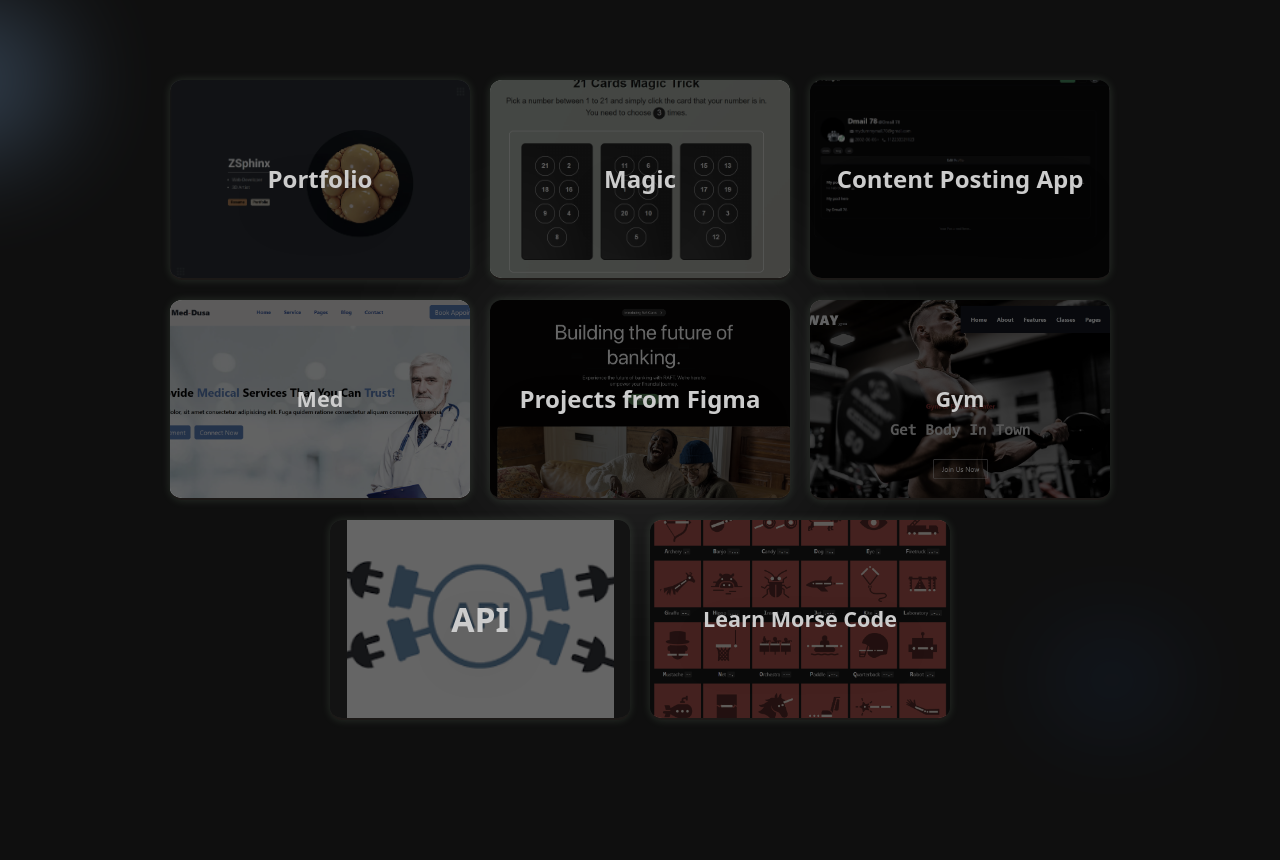
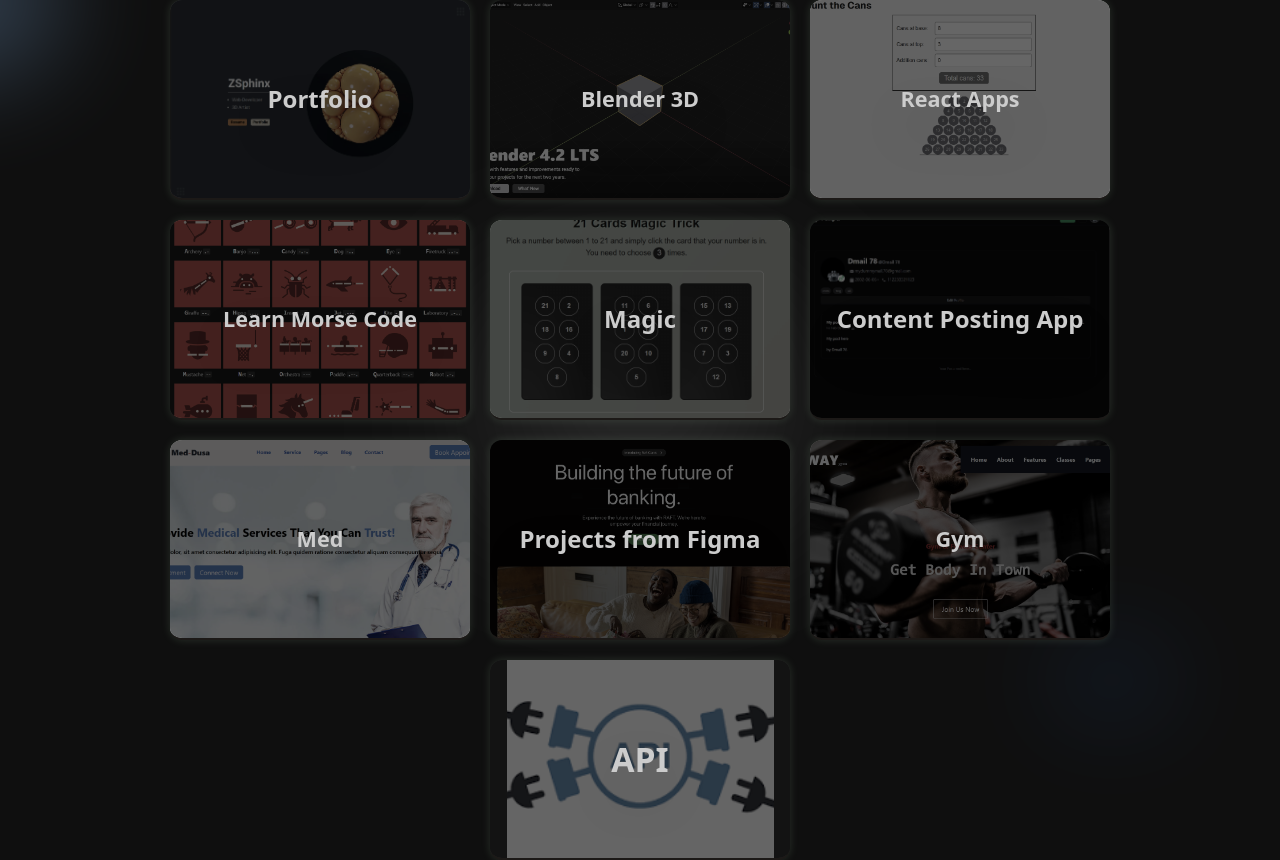
Before and after one commit to zsphinxyz/sthl, a Next.js app: page / in a window 1280 px wide. Before the commit the page ends 800 px from the top, so only its background shows below. Built offline with nearby package versions, Linux system fonts and the light colour scheme.

Commit message:
add more projects

```diff
--- a/app/page.tsx
+++ b/app/page.tsx
@@ -2,17 +2,19 @@
 import {motion, animate, delay} from 'framer-motion';
 
 import magic from '@/assets/magic.png';
-import color from '@/assets/color.png';
+// import color from '@/assets/color.png';
 import gym from '@/assets/gym.png';
-import list from '@/assets/list.png';
+// import list from '@/assets/list.png';
 import med from '@/assets/med.png';
-import quiz from '@/assets/quiz.png';
-import json from '@/assets/json.png';
+// import quiz from '@/assets/quiz.png';
+// import json from '@/assets/json.png';
 import figma from '@/assets/figma.png';
 import portfolio from '@/assets/portfolio.png';
 import ztempa from '@/assets/ztempa.png';
 import api from '@/assets/api.png';
 import zmorse from '@/assets/zmorse.png';
+import b3d from '@/assets/b3d.png'
+import zapps from '@/assets/zapps.png'
 
 import Image from 'next/image'
 
@@ -29,6 +31,24 @@ export default function Home() {
       text:'Portfolio',
       size:100,
       img: portfolio
+    },
+    {
+      link:'https://b3d.vercel.app',
+      text:'Blender 3D',
+      size: 90,
+      img: b3d
+    },
+    {
+      link:'https://zapps.vercel.app',
+      text:'React Apps',
+      size: 90,
+      img: zapps
+    },
+    {
+      link:'https://zmorse.vercel.app',
+      text:'Learn Morse Code',
+      size: 90,
+      img: zmorse
     },
     {
       link:'https://21magic.vercel.app',
@@ -67,12 +87,7 @@ export default function Home() {
       size:140,
       img: api
     },
-    {
-      link:'https://zmorse.vercel.app',
-      text:'Learn Morse Code',
-      size: 90,
-      img: zmorse
-    },
+
     // {
     //   link:'https://sdec78451.vercel.app',
     //   text:'Table',
```
Also changed, not shown: assets/b3d.png (added), assets/zapps.png (added).
